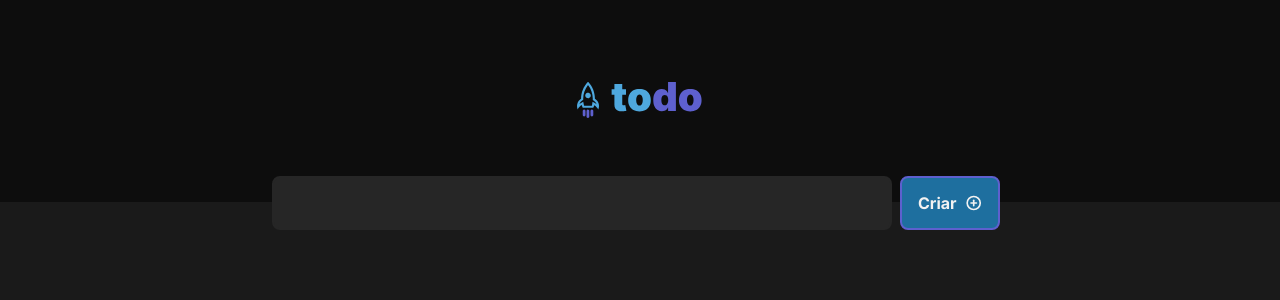
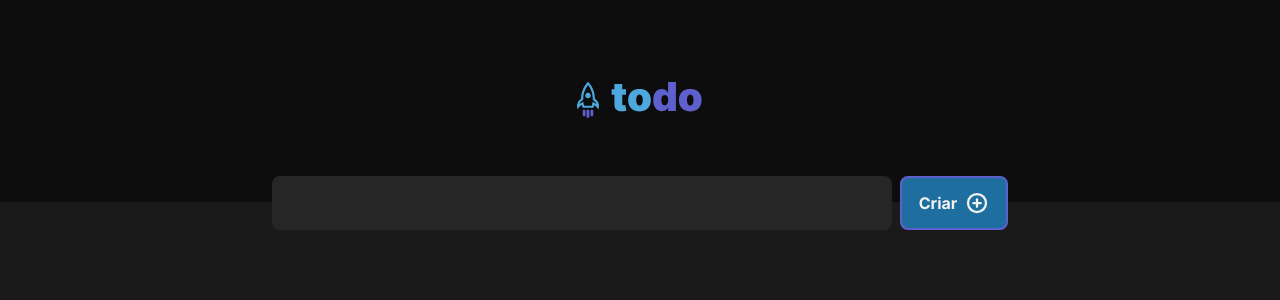
Before and after one commit to bernardoblasquez/ignite-d01-praticando-conceitos-reactjs, a React (Vite) app in the folder todo-list/: page / in a window 1280 px wide. Shown: the top 300 px of the page. Built offline with nearby package versions, Linux system fonts and the light colour scheme.

Commit message:
fix: correção de alinhamento e tamanho de botão.

```diff
--- a/todo-list/src/components/taskForm.module.scss
+++ b/todo-list/src/components/taskForm.module.scss
@@ -6,6 +6,7 @@
 .task-form{
    display: flex;
    position: relative;
+   justify-content: space-between;
    top: 1.75rem;
    gap: 0.5rem;
 
@@ -36,7 +37,7 @@
       background-color: var(--blue_dark);
       color: var(--gray_100);
       font-weight: 700;
-      width: 100px;
+      width: 108px;
       height: 3.375rem;
 
       border-radius: 8px;
```
